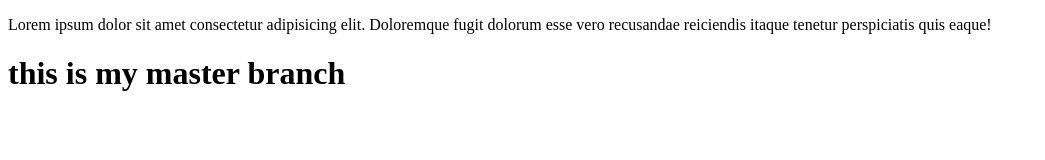
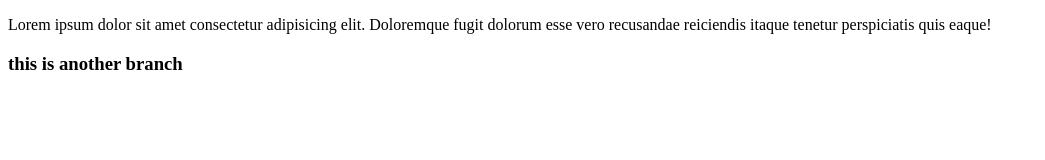
Before and after one commit to allenkuo07202/2024-test1, a plain HTML site: page index.html in a window 1280 px wide. Shown: the whole page, without its empty margins (0-1045 px from the left). Drawn offline with Linux system fonts and the light colour scheme.

Commit message:
add h3 tag

```diff
--- a/index.html
+++ b/index.html
@@ -12,6 +12,6 @@
       dolorum esse vero recusandae reiciendis itaque tenetur perspiciatis quis
       eaque!
     </p>
-    <h1>this is my master branch</h1>
+    <h3>this is another branch</h3>
   </body>
 </html>
```
